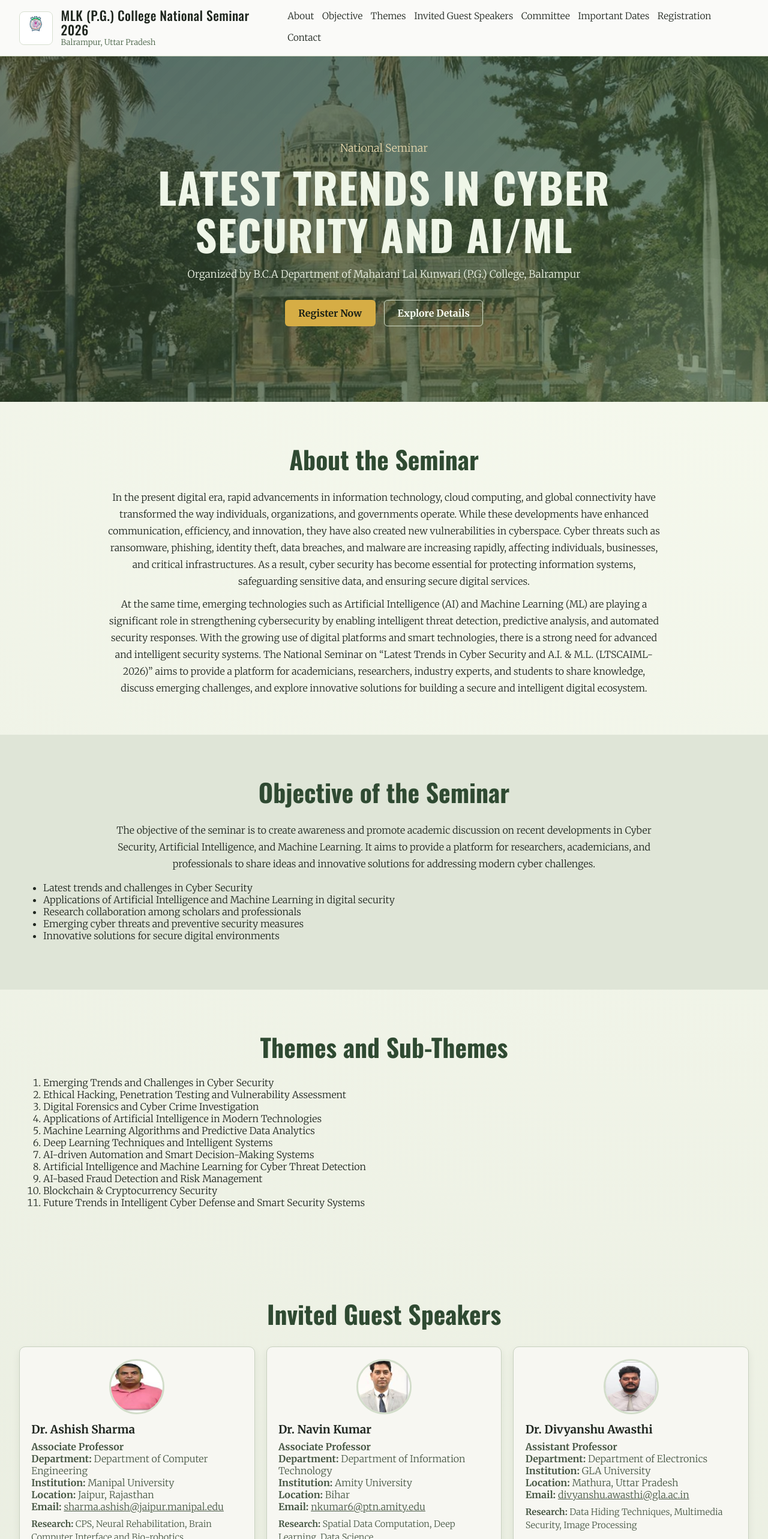
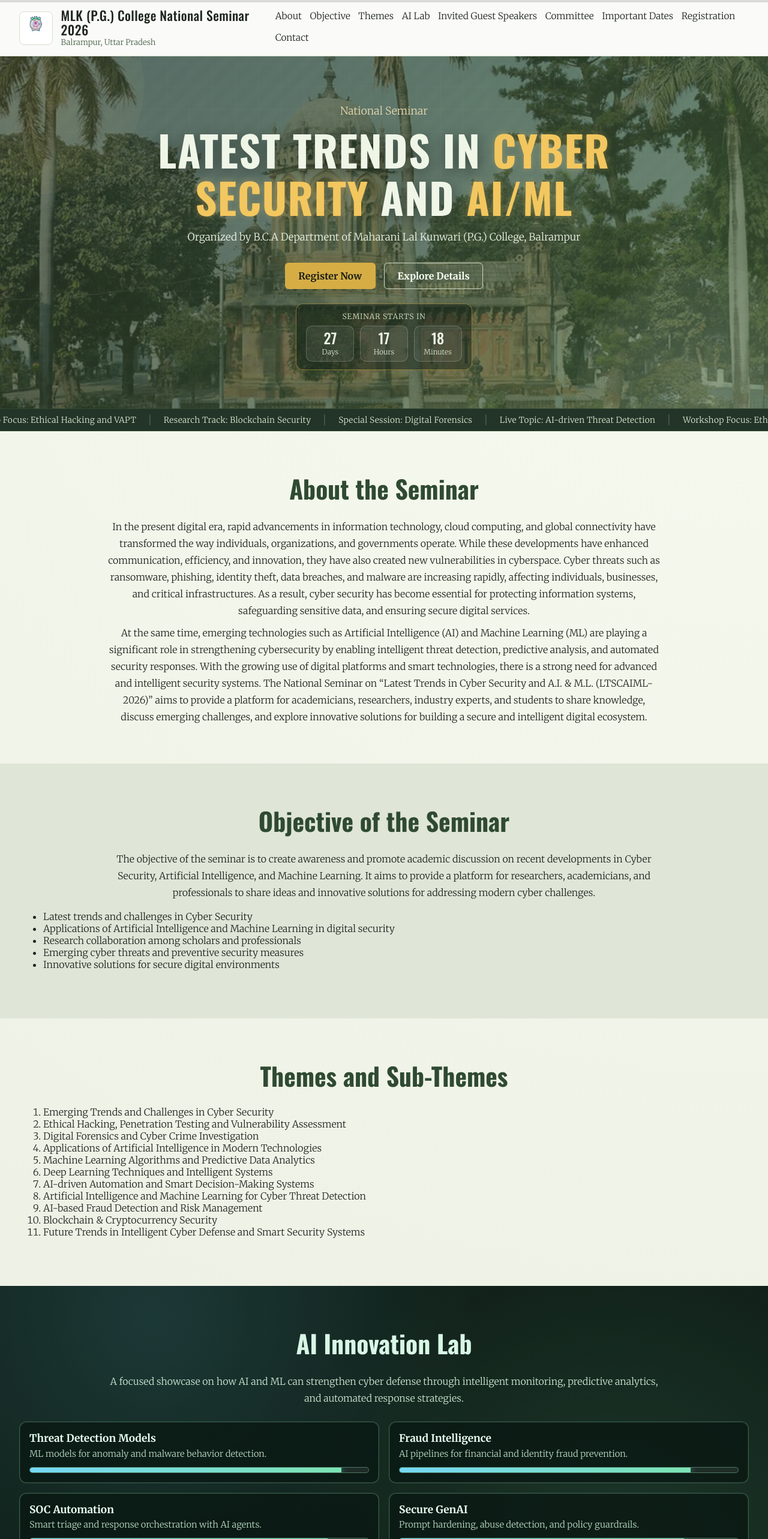
Before and after one commit to amit-109/seminar-ui, a React (Vite) app: page / in a window 1280 px wide. Shown: the top 2566 px of the page at 60% size. Built offline with nearby package versions, Linux system fonts and the light colour scheme.

Commit message:
more effective

```diff
--- a/src/App.jsx
+++ b/src/App.jsx
@@ -1,3 +1,5 @@
+import { useEffect, useMemo, useState } from "react"
+
 const speakers = [
   {
     name: "Dr. Ashish Sharma",
@@ -197,6 +199,20 @@
   "Future Trends in Intelligent Cyber Defense and Smart Security Systems",
 ]
 
+const tickerItems = [
+  "Live Topic: AI-driven Threat Detection",
+  "Workshop Focus: Ethical Hacking and VAPT",
+  "Research Track: Blockchain Security",
+  "Special Session: Digital Forensics",
+]
+
+const aiTracks = [
+  { title: "Threat Detection Models", detail: "ML models for anomaly and malware behavior detection.", level: 92 },
+  { title: "Fraud Intelligence", detail: "AI pipelines for financial and identity fraud prevention.", level: 86 },
+  { title: "SOC Automation", detail: "Smart triage and response orchestration with AI agents.", level: 88 },
+  { title: "Secure GenAI", detail: "Prompt hardening, abuse detection, and policy guardrails.", level: 84 },
+]
+
 const getInitials = (name) =>
   name
     .replace(/\b(Dr|Mr|Mrs|Ms|Smt)\.?\s*/gi, "")
@@ -207,8 +223,38 @@
     .join("")
 
 function App() {
+  const seminarDate = useMemo(() => new Date("2026-04-06T09:00:00+05:30"), [])
+  const [now, setNow] = useState(new Date())
+  const [scrollProgress, setScrollProgress] = useState(0)
+
+  useEffect(() => {
+    const timer = setInterval(() => setNow(new Date()), 1000)
+    return () => clearInterval(timer)
+  }, [])
+
+  useEffect(() => {
+    const onScroll = () => {
+      const doc = document.documentElement
+      const total = doc.scrollHeight - window.innerHeight
+      const progress = total > 0 ? (window.scrollY / total) * 100 : 0
+      setScrollProgress(Math.min(100, Math.max(0, progress)))
+    }
+
+    onScroll()
+    window.addEventListener("scroll", onScroll, { passive: true })
+    return () => window.removeEventListener("scroll", onScroll)
+  }, [])
+
+  const remaining = Math.max(0, seminarDate.getTime() - now.getTime())
+  const days = Math.floor(remaining / (1000 * 60 * 60 * 24))
+  const hours = Math.floor((remaining / (1000 * 60 * 60)) % 24)
+  const minutes = Math.floor((remaining / (1000 * 60)) % 60)
+
   return (
     <div className="site-shell">
+      <div className="scroll-progress">
+        <span style={ { width: `${scrollProgress}%` } } />
+      </div>
       <header className="topbar">
         <div className="brand">
           <img
@@ -225,6 +271,7 @@
           <a href="#about">About</a>
           <a href="#objective">Objective</a>
           <a href="#themes">Themes</a>
+          <a href="#ai-lab">AI Lab</a>
           <a href="#speakers">Invited Guest Speakers
           </a>
           <a href="#committee">Committee</a>
@@ -240,8 +287,12 @@
           alt="MLK College Campus"
           className="hero-bg-image"
         />
+        <div className="hero-grid-overlay" aria-hidden="true" />
         <p className="kicker">National Seminar</p>
-        <h1>Latest Trends in Cyber Security and AI/ML</h1>
+        <h1>
+          Latest Trends in <span className="cyber-highlight">Cyber Security</span> and{" "}
+          <span className="cyber-highlight">AI/ML</span>
+        </h1>
         <p className="hero-line">
           Organized by B.C.A Department of Maharani Lal Kunwari (P.G.) College, Balrampur
         </p>
@@ -252,6 +303,33 @@
           <a href="#about" className="button-secondary">
             Explore Details
           </a>
+        </div>
+        <div className="countdown-strip" role="status" aria-live="polite">
+          <p className="countdown-title">Seminar Starts In</p>
+          <div className="countdown-grid">
+            <div className="countdown-chip">
+              <span>{days}</span>
+              <small>Days</small>
+            </div>
+            <div className="countdown-chip">
+              <span>{hours}</span>
+              <small>Hours</small>
+            </div>
+            <div className="countdown-chip">
+              <span>{minutes}</span>
+              <small>Minutes</small>
+            </div>
+          </div>
+        </div>
+      </section>
+
+      <section className="cyber-ticker" aria-label="Seminar highlights">
+        <div className="ticker-track">
+          {[...tickerItems, ...tickerItems].map((item, idx) => (
+            <span key={`${item}-${idx}`} className="ticker-item">
+              {item}
+            </span>
+          ))}
         </div>
       </section>
 
@@ -301,6 +379,25 @@
             <li key={ theme }>{ theme }</li>
           )) }
         </ol>
+      </section>
+
+      <section id="ai-lab" className="panel panel-ai">
+        <h2>AI Innovation Lab</h2>
+        <p>
+          A focused showcase on how AI and ML can strengthen cyber defense through intelligent monitoring,
+          predictive analytics, and automated response strategies.
+        </p>
+        <div className="ai-grid">
+          {aiTracks.map((track) => (
+            <article key={track.title} className="ai-card">
+              <h3>{track.title}</h3>
+              <p>{track.detail}</p>
+              <div className="ai-meter" role="img" aria-label={`${track.title} readiness ${track.level} percent`}>
+                <span style={{ width: `${track.level}%` }} />
+              </div>
+            </article>
+          ))}
+        </div>
       </section>
 
       <section id="speakers" className="panel">
--- a/src/index.css
+++ b/src/index.css
@@ -35,6 +35,24 @@
 .site-shell {
   max-width: 1400px;
   margin: 0 auto;
+}
+
+.scroll-progress {
+  position: fixed;
+  top: 0;
+  left: 0;
+  width: 100%;
+  height: 4px;
+  z-index: 50;
+  background: rgba(35, 52, 40, 0.15);
+}
+
+.scroll-progress span {
+  display: block;
+  height: 100%;
+  background: linear-gradient(90deg, #8be7c3, #f3c75f);
+  box-shadow: 0 0 14px rgba(139, 231, 195, 0.7);
+  transition: width 0.12s linear;
 }
 
 .topbar {
@@ -119,6 +137,19 @@
   height: 100%;
   object-fit: cover;
   opacity: 0.28;
+  transform: scale(1.04);
+  animation: slowZoom 18s ease-in-out infinite alternate;
+}
+
+.hero-grid-overlay {
+  position: absolute;
+  inset: 0;
+  opacity: 0.22;
+  background-image:
+    linear-gradient(rgba(255, 255, 255, 0.14) 1px, transparent 1px),
+    linear-gradient(90deg, rgba(255, 255, 255, 0.14) 1px, transparent 1px);
+  background-size: 38px 38px;
+  animation: gridDrift 22s linear infinite;
 }
 
 .hero::before,
@@ -161,6 +192,7 @@
   line-height: 1.12;
   letter-spacing: 0.02em;
   text-transform: uppercase;
+  text-shadow: 0 6px 24px rgba(11, 16, 11, 0.45);
 }
 
 .hero-line {
@@ -168,6 +200,11 @@
   margin: 1rem auto 0;
   max-width: 700px;
   font-size: 1.06rem;
+}
+
+.cyber-highlight {
+  color: #f3c75f;
+  text-shadow: 0 0 12px rgba(243, 199, 95, 0.32);
 }
 
 .hero-cta {
@@ -179,6 +216,72 @@
   flex-wrap: wrap;
 }
 
+.countdown-strip {
+  position: relative;
+  margin: 1.5rem auto 0;
+  background: rgba(21, 35, 24, 0.5);
+  border: 1px solid rgba(214, 173, 69, 0.55);
+  border-radius: 12px;
+  padding: 0.8rem 1rem;
+  max-width: 430px;
+}
+
+.countdown-title {
+  margin: 0 0 0.5rem;
+  letter-spacing: 0.06em;
+  text-transform: uppercase;
+  font-size: 0.78rem;
+  color: #d8eac7;
+}
+
+.countdown-grid {
+  display: grid;
+  grid-template-columns: repeat(3, minmax(80px, 1fr));
+  gap: 0.6rem;
+}
+
+.countdown-chip {
+  background: rgba(255, 255, 255, 0.08);
+  border: 1px solid rgba(255, 255, 255, 0.2);
+  border-radius: 10px;
+  padding: 0.45rem 0.5rem;
+}
+
+.countdown-chip span {
+  display: block;
+  font-family: "Oswald", sans-serif;
+  font-size: 1.5rem;
+  line-height: 1;
+}
+
+.countdown-chip small {
+  color: #d6e4cf;
+  font-size: 0.75rem;
+}
+
+.cyber-ticker {
+  overflow: hidden;
+  background: #233428;
+  border-top: 1px solid #2e4630;
+  border-bottom: 1px solid #2e4630;
+  padding: 0.55rem 0;
+}
+
+.ticker-track {
+  display: flex;
+  width: max-content;
+  animation: tickerMove 22s linear infinite;
+}
+
+.ticker-item {
+  color: #d9ead2;
+  margin-right: 1.4rem;
+  padding-right: 1.4rem;
+  border-right: 1px solid rgba(215, 234, 206, 0.35);
+  font-size: 0.86rem;
+  letter-spacing: 0.02em;
+}
+
 .button-primary,
 .button-secondary {
   display: inline-block;
@@ -187,16 +290,19 @@
   border-radius: 6px;
   font-weight: 700;
   border: 1px solid transparent;
-  transition: 0.2s ease;
+  transition: transform 0.25s ease, box-shadow 0.25s ease, background 0.25s ease, color 0.25s ease, border-color 0.25s ease;
 }
 
 .button-primary {
   background: var(--accent);
   color: #1b2015;
+  box-shadow: 0 8px 18px rgba(43, 56, 35, 0.2);
 }
 
 .button-primary:hover {
   background: #e9c567;
+  transform: translateY(-2px);
+  box-shadow: 0 12px 24px rgba(43, 56, 35, 0.28);
 }
 
 .button-secondary {
@@ -207,10 +313,12 @@
 .button-secondary:hover {
   border-color: var(--accent);
   color: #ffecc0;
+  transform: translateY(-2px);
 }
 
 .panel {
   padding: 4rem 2rem;
+  animation: fadeLift 0.7s ease both;
 }
 
 .panel h2 {
@@ -232,6 +340,66 @@
   background: #dfe5d7;
 }
 
+.panel-ai {
+  background:
+    radial-gradient(circle at 20% 10%, rgba(91, 184, 214, 0.16), transparent 48%),
+    radial-gradient(circle at 80% 90%, rgba(128, 229, 177, 0.12), transparent 50%),
+    #102018;
+  color: #e7f2e7;
+}
+
+.panel-ai h2 {
+  color: #d8f7e6;
+}
+
+.panel-ai > p {
+  color: #cce7d2;
+}
+
+.ai-grid {
+  margin-top: 1.6rem;
+  display: grid;
+  grid-template-columns: repeat(2, minmax(260px, 1fr));
+  gap: 1rem;
+}
+
+.ai-card {
+  background: rgba(10, 24, 18, 0.78);
+  border: 1px solid rgba(137, 208, 170, 0.35);
+  border-radius: 12px;
+  padding: 1rem;
+  box-shadow: inset 0 0 0 1px rgba(147, 215, 181, 0.12);
+}
+
+.ai-card h3 {
+  margin: 0 0 0.35rem;
+  font-size: 1.08rem;
+  color: #e8fff2;
+}
+
+.ai-card p {
+  margin: 0;
+  font-size: 0.92rem;
+  color: #b8dbc4;
+}
+
+.ai-meter {
+  margin-top: 0.8rem;
+  height: 10px;
+  border-radius: 999px;
+  overflow: hidden;
+  border: 1px solid rgba(137, 208, 170, 0.45);
+  background: rgba(255, 255, 255, 0.08);
+}
+
+.ai-meter span {
+  display: block;
+  height: 100%;
+  background: linear-gradient(90deg, #74d6f2, #7be2b2);
+  box-shadow: 0 0 12px rgba(116, 214, 242, 0.6);
+  animation: meterPulse 2.2s ease-in-out infinite;
+}
+
 .grid {
   display: grid;
   gap: 1.2rem;
@@ -250,6 +418,14 @@
   padding: 1.2rem;
   text-align: center;
   box-shadow: 0 6px 14px rgba(32, 46, 28, 0.07);
+  transition: transform 0.25s ease, box-shadow 0.25s ease, border-color 0.25s ease;
+}
+
+.speaker-card:hover,
+.committee-card:hover {
+  transform: translateY(-6px);
+  border-color: #b7c5aa;
+  box-shadow: 0 14px 24px rgba(32, 46, 28, 0.16);
 }
 
 .speaker-card h3,
@@ -410,6 +586,56 @@
   color: #dfe9d8;
 }
 
+@keyframes slowZoom {
+  0% {
+    transform: scale(1.04);
+  }
+  100% {
+    transform: scale(1.11);
+  }
+}
+
+@keyframes gridDrift {
+  0% {
+    transform: translate(0, 0);
+  }
+  100% {
+    transform: translate(38px, 38px);
+  }
+}
+
+@keyframes fadeLift {
+  0% {
+    opacity: 0;
+    transform: translateY(14px);
+  }
+  100% {
+    opacity: 1;
+    transform: translateY(0);
+  }
+}
+
+@keyframes tickerMove {
+  0% {
+    transform: translateX(0);
+  }
+  100% {
+    transform: translateX(-50%);
+  }
+}
+
+@keyframes meterPulse {
+  0% {
+    filter: brightness(1);
+  }
+  50% {
+    filter: brightness(1.15);
+  }
+  100% {
+    filter: brightness(1);
+  }
+}
+
 @media (max-width: 1024px) {
   .topbar {
     flex-direction: column;
@@ -418,6 +644,10 @@
 
   .speakers-grid {
     grid-template-columns: repeat(2, minmax(180px, 1fr));
+  }
+
+  .ai-grid {
+    grid-template-columns: 1fr;
   }
 }
 
```
